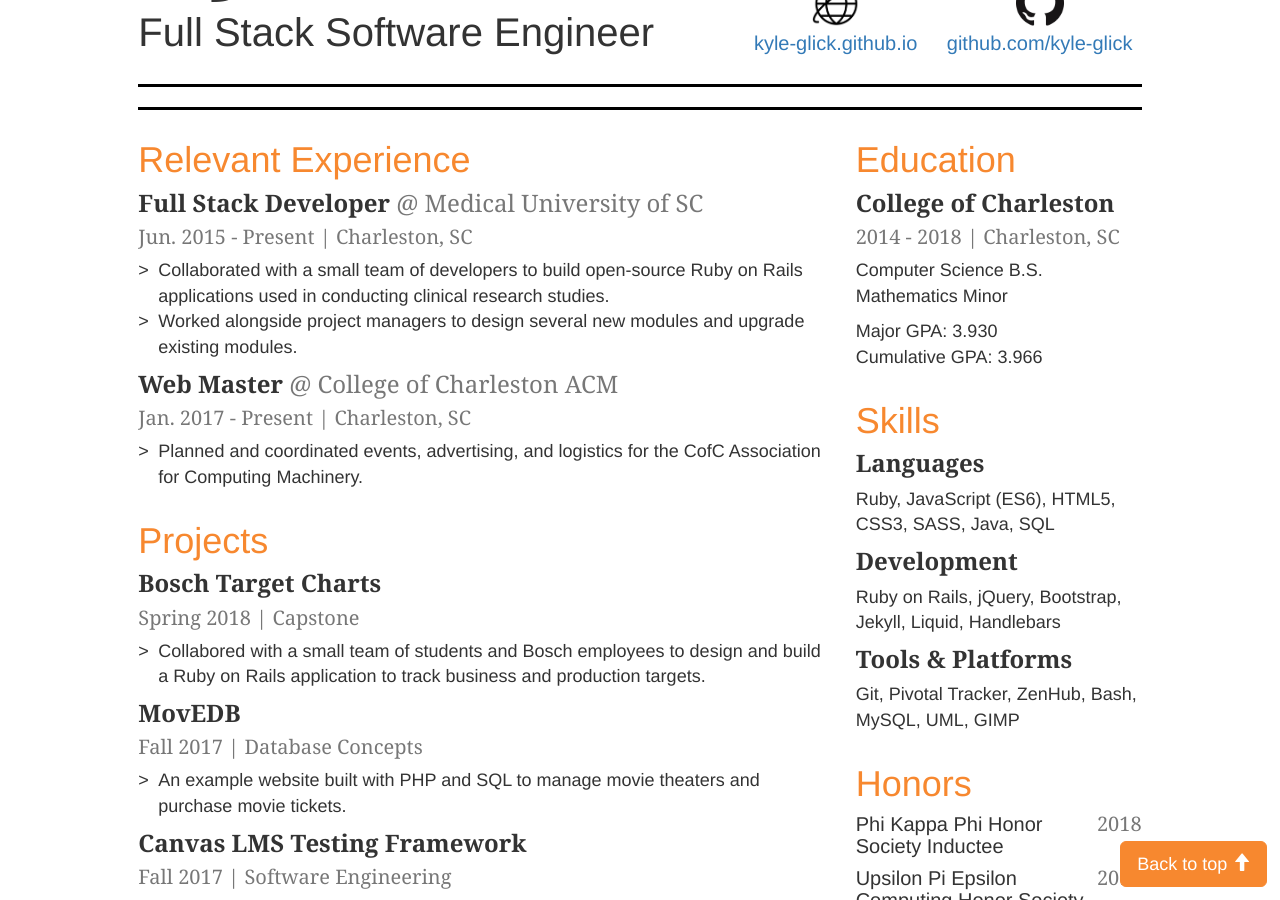
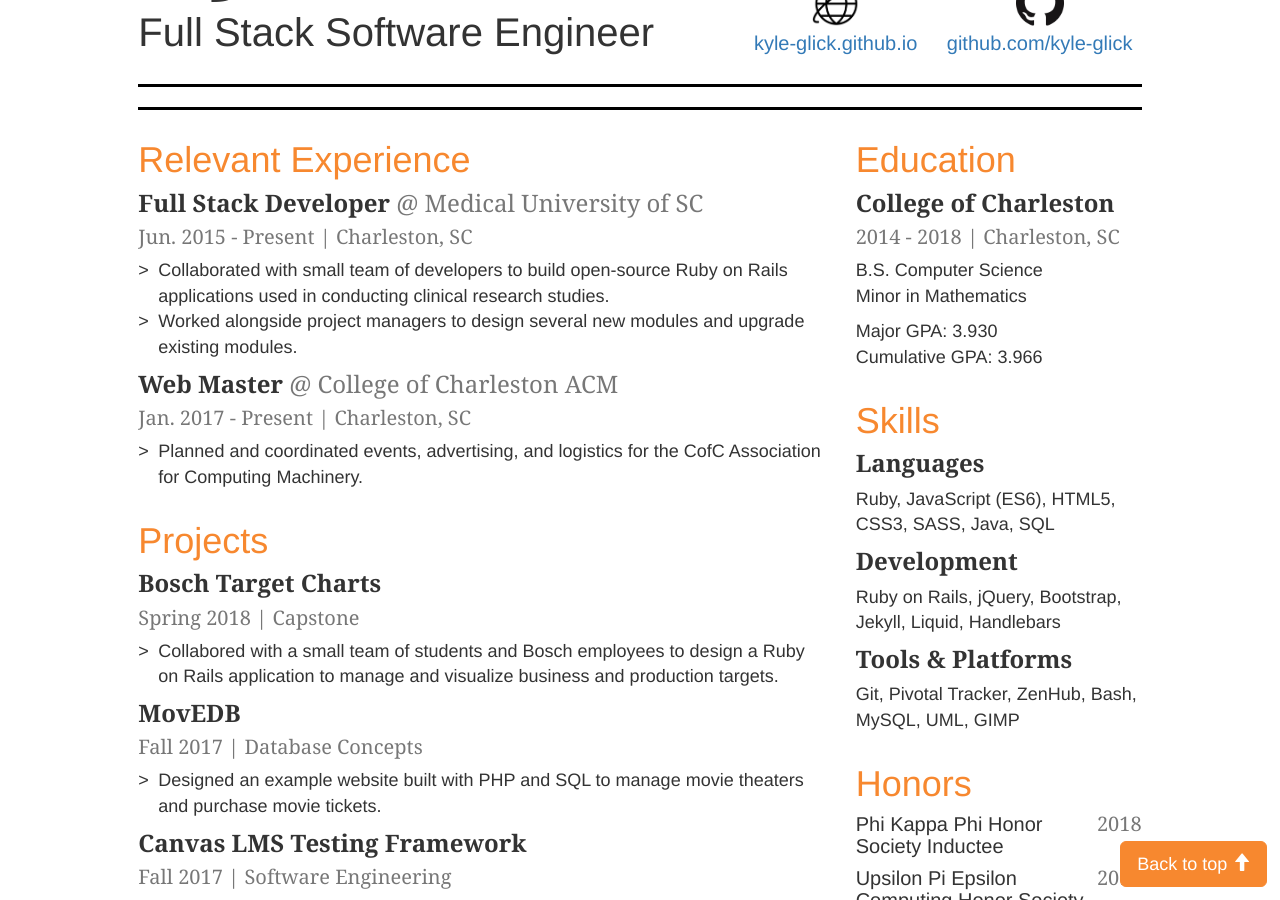
Before and after one commit to kayla-glick/kayla-glick.github.io, a Jekyll site: the page built from resume/index.html, in a window 1280 px wide and 900 px high, scrolled down 419 px. Built offline with Jekyll 4.4.1, drawn with Linux system fonts in a browser that asks for light colours; nearby versions of some CDN libraries.

Commit message:
more tiny changes to resume

```diff
--- a/_includes/resume/education.html
+++ b/_includes/resume/education.html
@@ -5,8 +5,8 @@
   <div class="education-section col-xs-12 p-0">
     <h3 id="university" class="section-header fancy heavy p-0 mt-0">College of Charleston</h3>
     <h4 class="light fancy faded">2014 - 2018 | Charleston, SC</h4>
-    <p id="major" class="light m-0">Computer Science B.S.</p>
-    <p id="minor" class="light">Mathematics Minor</p>
+    <p id="major" class="light m-0">B.S. Computer Science</p>
+    <p id="minor" class="light">Minor in Mathematics</p>
     <p id="majorGPA" class="light m-0">Major GPA: 3.930</p>
     <p id="cumulativeGPA" class="light m-0">Cumulative GPA: 3.966</p>
   </div>
--- a/_includes/resume/experience.html
+++ b/_includes/resume/experience.html
@@ -9,7 +9,7 @@
     </h3>
     <h4 class="light fancy faded">Jun. 2015 - Present | Charleston, SC</h4>
     <ul>
-      <li class="light">Collaborated with a small team of developers to build open-source Ruby on Rails applications used in conducting clinical research studies.</li>
+      <li class="light">Collaborated with small team of developers to build open-source Ruby on Rails applications used in conducting clinical research studies.</li>
       <li class="light">Worked alongside project managers to design several new modules and upgrade existing modules.</li>
     </ul>
   </div>
--- a/_includes/resume/projects.html
+++ b/_includes/resume/projects.html
@@ -6,14 +6,14 @@
     <h3 class="section-header fancy heavy p-0 mt-0">Bosch Target Charts</h3>
     <h4 class="light fancy faded">Spring 2018 | Capstone</h4>
     <ul>
-      <li class="light">Collabored with a small team of students and Bosch employees to design and build a Ruby on Rails application to track business and production targets.</li>
+      <li class="light">Collabored with a small team of students and Bosch employees to design a Ruby on Rails application to manage and visualize business and production targets.</li>
     </ul>
   </div>
   <div class="projects-section col-xs-12 p-0">
     <h3 class="section-header fancy heavy p-0 mt-0">MovEDB</h3>
     <h4 class="light fancy faded">Fall 2017 | Database Concepts</h4>
     <ul>
-      <li class="light">An example website built with PHP and SQL to manage movie theaters and purchase movie tickets.</li>
+      <li class="light">Designed an example website built with PHP and SQL to manage movie theaters and purchase movie tickets.</li>
     </ul>
   </div>
   <div class="projects-section col-xs-12 p-0">
```
Also changed, not shown: 1 other file.
